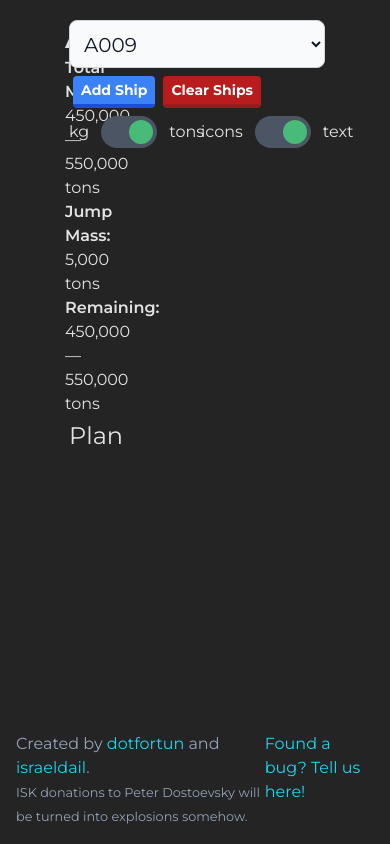
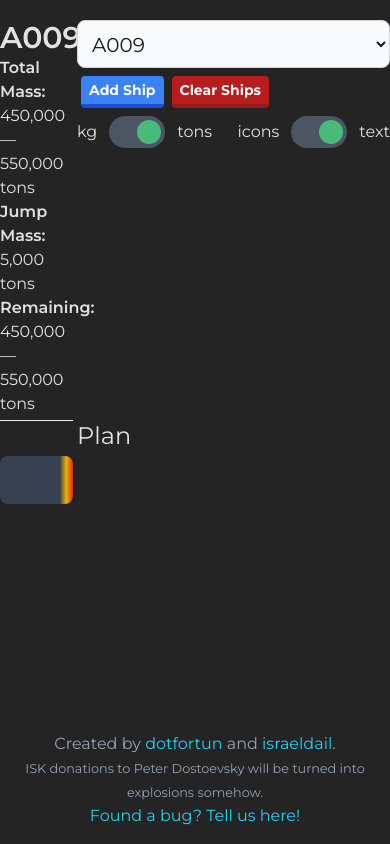
Before and after one commit to dotfortun/wormroller, a Vue app: page / in a window 390 px wide. Built offline with nearby package versions, Linux system fonts and the light colour scheme.

Commit message:
working on mobile design

```diff
--- a/src/App.vue
+++ b/src/App.vue
@@ -28,7 +28,7 @@ watch(store.ships, () => {
 </script>
 
 <template>
-  <main>
+  <main class="container">
     <div class="wh-info">
       <h2 class="col-span-full">{{ store.selectedWH.type }}</h2>
       <div class="col-span-all row-span-1">
@@ -173,6 +173,7 @@ footer a {
   @apply text-cyan-400 decoration-solid;
 }
 
+
 .controls {
   @apply grid grid-cols-2 content-center justify-between gap-2 mt-2;
 }
--- a/src/components/Ship.vue
+++ b/src/components/Ship.vue
@@ -120,6 +120,6 @@ const updateShipProperty = (key, val) => {
 }
 
 .buttons {
-  @apply flex flex-auto justify-center md:flex flex-col w-full justify-between mt-3 sm:flex flex-col ;
+  @apply flex flex-auto justify-center md:flex flex-col w-full justify-between mt-3 sm:flex flex-col;
 }
 </style>
--- a/src/style.css
+++ b/src/style.css
@@ -53,3 +53,12 @@ button {
 .clear {
   @apply bg-red-700 hover:bg-red-500 border-red-800 hover:border-red-600;
 }
+
+@media (max-width:960px){
+  footer {
+    display: flex !important;
+    flex-direction: column !important;
+    align-items: center;
+    text-align: center;
+  }
+}
```
